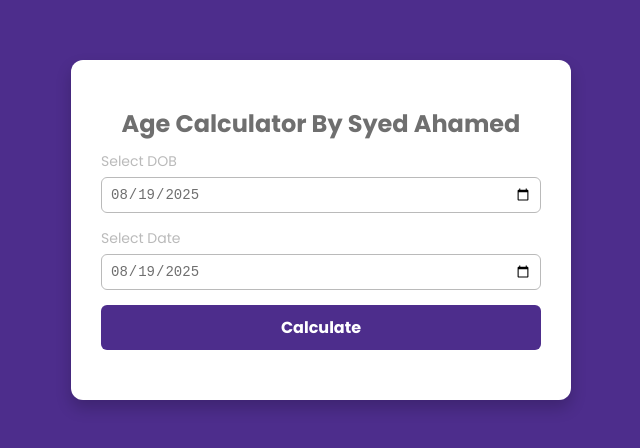
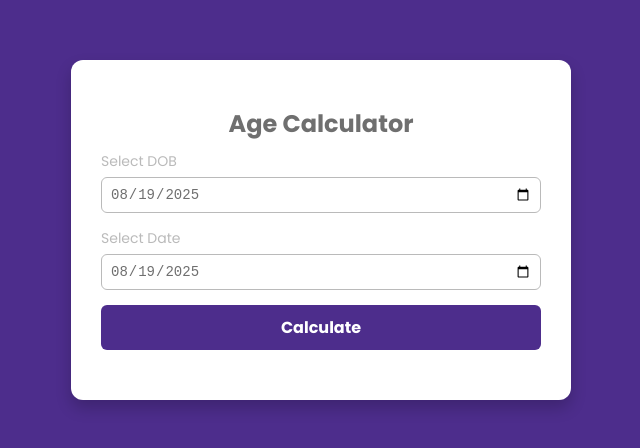
Before and after one commit to syedahamedmpm/agecalculator, a React (Vite) app: page / in a window 1280 px wide. Shown: the part 170-618 px from the top of the page, without its empty margins (319-959 px from the left). Built offline with nearby package versions, Linux system fonts and the light colour scheme.

Commit message:
title changes

```diff
--- a/src/App.jsx
+++ b/src/App.jsx
@@ -101,7 +101,7 @@ function App() {
   console.log("input", input);
   return (
     <div className="container">
-      <h1>Age Calculator By Syed Ahamed</h1>
+      <h1>Age Calculator</h1>
 
       <div className="form-group">
         <label>Select DOB</label>
```
